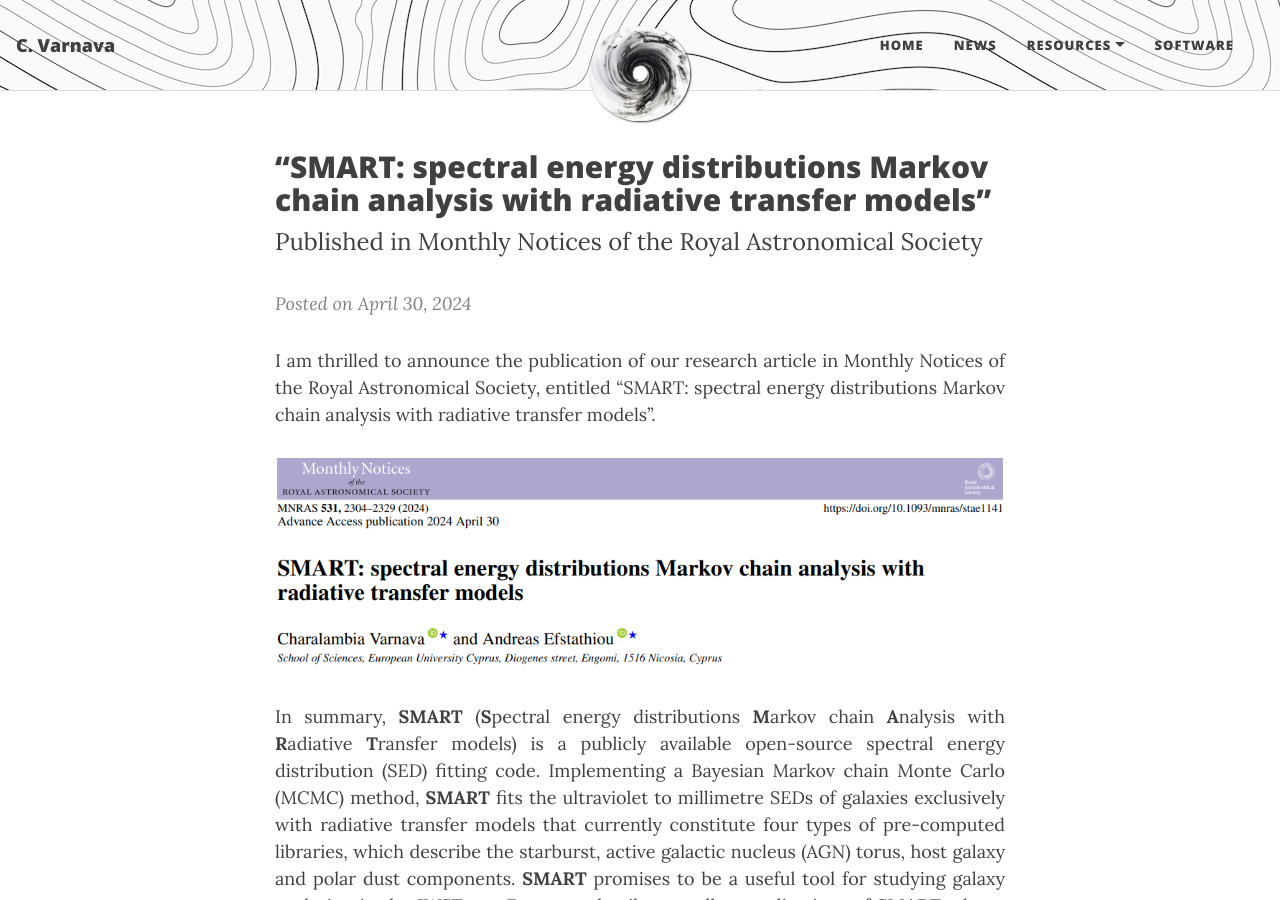
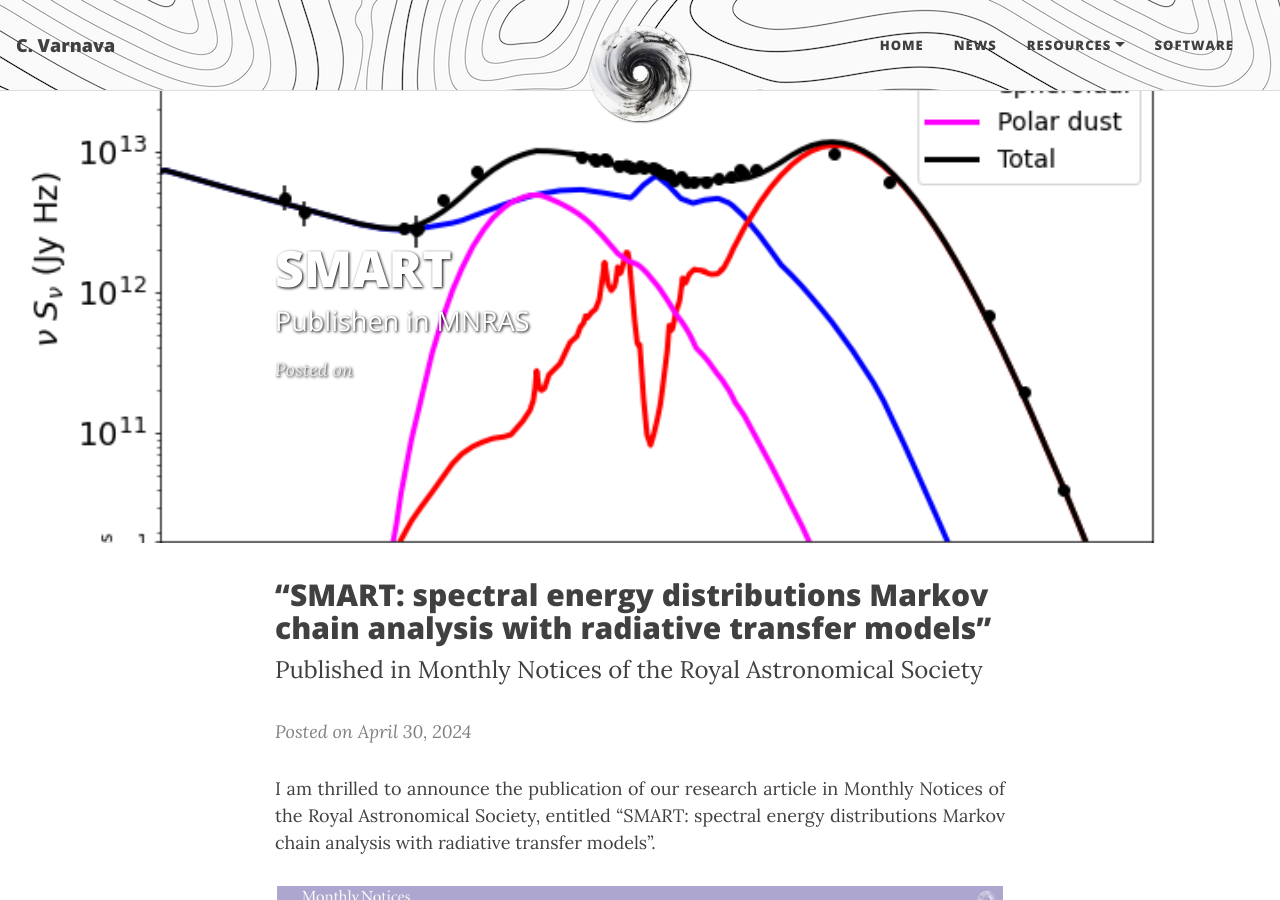
Before and after one commit to ch-var/ch-var.github.io, a Jekyll site: the page built from news/2024-04-30-SMART.html, in a window 1280 px wide and 900 px high. Built offline with Jekyll 4.4.1, drawn with Linux system fonts in a browser that asks for light colours.

Commit message:
Update 2024-04-30-SMART.html

```diff
--- a/news/2024-04-30-SMART.html
+++ b/news/2024-04-30-SMART.html
@@ -1,5 +1,10 @@
 ---
-layout: page
+layout: post
+title: SMART
+subtitle: Publishen in MNRAS
+cover-img: /assets/img/IRAS07598+6508_CYGNUS.png
+thumbnail-img: /assets/img/IRAS07598+6508_CYGNUS.png
+share-img: /assets/img/IRAS07598+6508_CYGNUS.png
 ---
 <h2>“SMART: spectral energy distributions Markov chain analysis with radiative transfer models”</h2>
 <font size="+2">Published in Monthly Notices of the Royal Astronomical Society</font>
```
